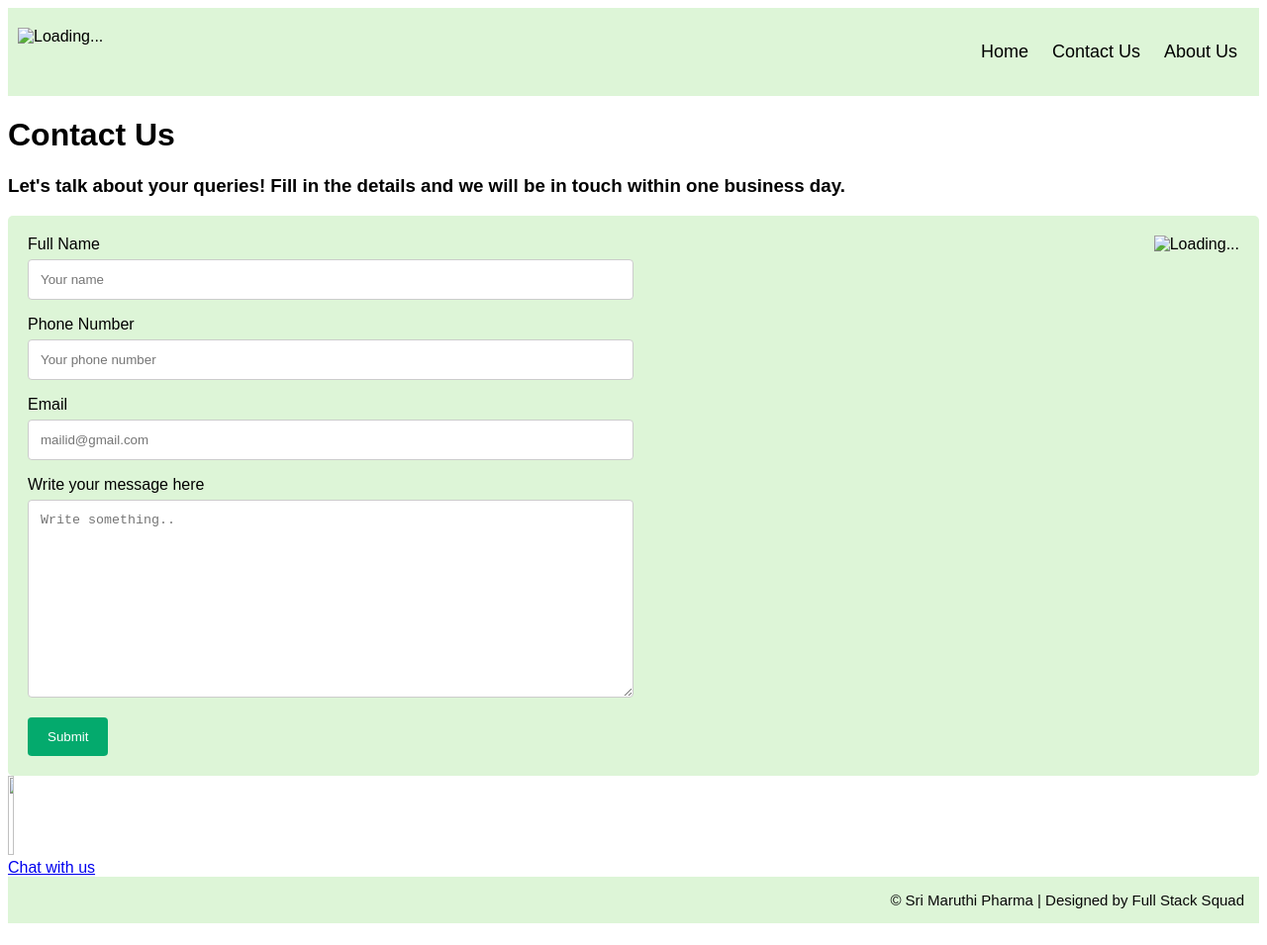
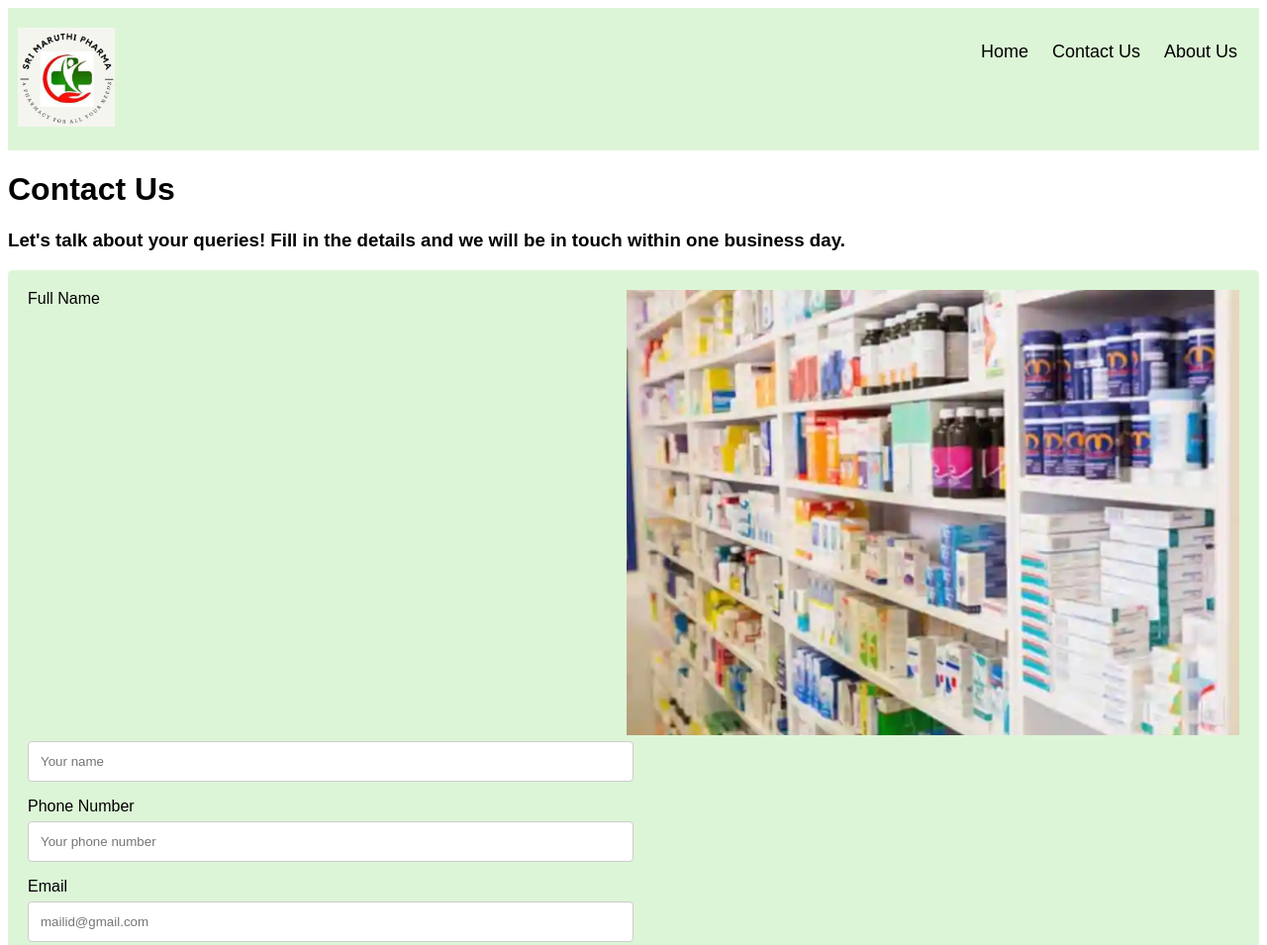
Before and after one commit to AbhishekShelby/pharmacy, a plain HTML site: page ContactUs.html in a window 1280 px wide. Shown: the top 955 px of the page at 99% size. Drawn offline with Linux system fonts and the light colour scheme.

Commit message:
Update ContactUs.html

```diff
--- a/ContactUs.html
+++ b/ContactUs.html
@@ -110,7 +110,7 @@ input[type=submit]:hover {
 <body>
 
 <div class="header">
-    <img src="images/Logo3.png" alt="Loading..." height="100">
+    <img src="Logo3.png" alt="Loading..." height="100">
         <div class="header-right">
           <a class="active" href="homepage.html">Home</a>
           <a href="ContactUs.html">Contact Us</a>
@@ -123,7 +123,7 @@ input[type=submit]:hover {
 <div class="container">
 
   <div class="pic">
-    <img src="images/Pharmacy.png" alt="Loading..." height="450" style="float:right;">
+    <img src="Pharmacy.png" alt="Loading..." height="450" style="float:right;">
   </div>
 
   <form action="connect.html" method="post">
@@ -144,7 +144,7 @@ input[type=submit]:hover {
 </div>
 
 <div>
-    <img class="image" src="images/WhatsApp.png" style="width:7%" height="80" ><br>
+    <img class="image" src="WhatsApp.png" style="width:7%" height="80" ><br>
     <div class="logo">
         <a class="active" href="index.html">Chat with us</a>
     </div>
```
